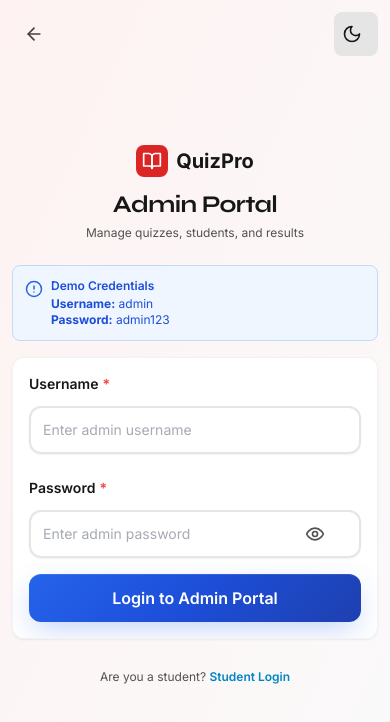
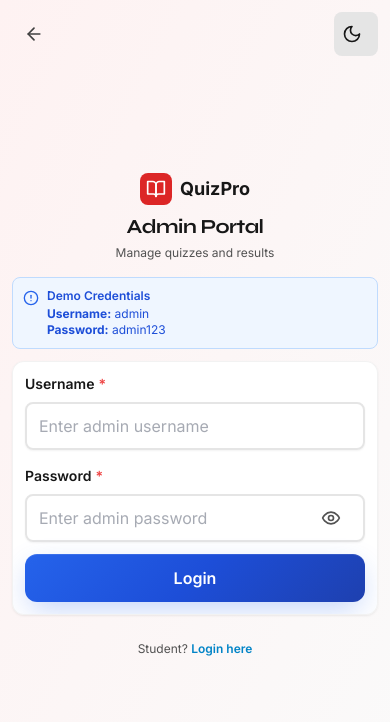
Before and after one commit to Syedd18/QuizPro, a React (Vite) app: page /admin/login in a window 390 px wide. Shown: the top 722 px of the page. Built offline with nearby package versions, Linux system fonts and the light colour scheme; no server answers.

Commit message:
Fix mobile responsiveness for login/register pages - optimize form layouts, input fields, spacing for phone views

```diff
--- a/src/components/FormInput.tsx
+++ b/src/components/FormInput.tsx
@@ -29,8 +29,8 @@ export const FormInput: React.FC<FormInputProps> = ({
   const isPassword = type === 'password';
 
   return (
-    <div className="mb-6 group">
-      <label htmlFor={name} className="block text-sm font-semibold text-neutral-900 dark:text-white mb-3 group-focus-within:text-primary-600 dark:group-focus-within:text-primary-400 transition-colors duration-300">
+    <div className="mb-4 sm:mb-6 group">
+      <label htmlFor={name} className="block text-sm sm:text-base font-semibold text-neutral-900 dark:text-white mb-2 sm:mb-3 group-focus-within:text-primary-600 dark:group-focus-within:text-primary-400 transition-colors duration-300">
         {label}
         {required && <span className="text-red-500 ml-1">*</span>}
       </label>
@@ -45,7 +45,7 @@ export const FormInput: React.FC<FormInputProps> = ({
           onFocus={() => setFocused(true)}
           onBlur={() => setFocused(false)}
           autoComplete={autoComplete}
-          className={`input-field ${error ? 'input-error' : ''} transition-all duration-200`}
+          className={`input-field ${error ? 'input-error' : ''} transition-all duration-200 text-base sm:text-base`}
           aria-invalid={!!error}
           aria-describedby={error ? `${name}-error` : undefined}
         />
@@ -53,7 +53,7 @@ export const FormInput: React.FC<FormInputProps> = ({
           <button
             type="button"
             onClick={() => setShowPassword(!showPassword)}
-            className="absolute right-4 top-1/2 -translate-y-1/2 text-neutral-600 hover:text-primary-600 dark:text-neutral-400 dark:hover:text-primary-400 transition-all duration-200 p-1 rounded-lg hover:bg-primary-50 dark:hover:bg-primary-900/20"
+            className="absolute right-3 sm:right-4 top-1/2 -translate-y-1/2 text-neutral-600 hover:text-primary-600 dark:text-neutral-400 dark:hover:text-primary-400 transition-all duration-200 p-2 rounded-lg hover:bg-primary-50 dark:hover:bg-primary-900/20 min-h-[44px] min-w-[44px] flex items-center justify-center"
             aria-label={showPassword ? 'Hide password' : 'Show password'}
           >
             {showPassword ? <EyeOff size={20} /> : <Eye size={20} />}
--- a/src/index.css
+++ b/src/index.css
@@ -166,11 +166,18 @@
   /* ===== PREMIUM INPUT SYSTEM ===== */
 
   .input-field {
-    @apply w-full px-3 sm:px-4 py-3 text-sm sm:text-base text-neutral-900 dark:text-neutral-50 placeholder-neutral-500 dark:placeholder-neutral-400 rounded-xl transition-all duration-200 shadow-sm focus-visible:outline-none focus-visible:ring-2 focus-visible:ring-primary-500 focus-visible:ring-offset-0 relative min-h-[44px];
+    @apply w-full px-3 sm:px-4 py-2.5 sm:py-3 text-base sm:text-base text-neutral-900 dark:text-neutral-50 placeholder-neutral-500 dark:placeholder-neutral-400 rounded-lg sm:rounded-xl transition-all duration-200 shadow-sm focus-visible:outline-none focus-visible:ring-2 focus-visible:ring-primary-500 focus-visible:ring-offset-0 relative min-h-[48px] sm:min-h-[44px];
     background: rgba(255, 255, 255, 0.8);
     border: 2px solid;
     @apply border-neutral-200 dark:border-neutral-700;
     backdrop-filter: blur(8px);
+    font-size: 16px;
+  }
+
+  @media (max-width: 640px) {
+    .input-field {
+      font-size: 16px !important;
+    }
   }
 
   .input-field:hover {
--- a/src/pages/AdminLogin.tsx
+++ b/src/pages/AdminLogin.tsx
@@ -59,7 +59,7 @@ export const AdminLogin: React.FC = () => {
   };
 
   return (
-    <div className="min-h-screen bg-gradient-to-br from-red-50 to-neutral-50 dark:from-neutral-950 dark:to-neutral-900 flex flex-col items-center justify-center p-3 sm:p-4 transition-colors duration-300">
+    <div className="min-h-screen bg-gradient-to-br from-red-50 to-neutral-50 dark:from-neutral-950 dark:to-neutral-900 flex flex-col items-center justify-center px-3 py-8 sm:p-4 transition-colors duration-300">
       {/* Back button - top left */}
       <div className="absolute top-3 sm:top-4 left-3 sm:left-4">
         <Button
@@ -77,22 +77,22 @@ export const AdminLogin: React.FC = () => {
         <ThemeToggle />
       </div>
 
-      <div className="w-full max-w-md">
+      <div className="w-full max-w-sm sm:max-w-md">
         {/* Header */}
-        <div className="text-center mb-6 sm:mb-8">
-          <div className="flex items-center justify-center gap-2 mb-3 sm:mb-4">
+        <div className="text-center mb-4 sm:mb-8">
+          <div className="flex items-center justify-center gap-2 mb-2 sm:mb-4">
             <div className="w-8 sm:w-10 h-8 sm:h-10 bg-red-600 dark:bg-red-700 rounded-lg flex items-center justify-center flex-shrink-0">
               <BookOpen size={20} className="sm:w-6 sm:h-6 text-white" />
             </div>
-            <span className="text-xl sm:text-2xl font-bold text-neutral-900 dark:text-white truncate">QuizPro</span>
+            <span className="text-lg sm:text-2xl font-bold text-neutral-900 dark:text-white truncate">QuizPro</span>
           </div>
-          <h1 className="text-2xl sm:text-3xl font-bold text-neutral-900 dark:text-white mb-1 sm:mb-2">Admin Portal</h1>
-          <p className="text-xs sm:text-sm text-neutral-600 dark:text-neutral-400">Manage quizzes, students, and results</p>
+          <h1 className="text-xl sm:text-3xl font-bold text-neutral-900 dark:text-white mb-1">Admin Portal</h1>
+          <p className="text-xs sm:text-sm text-neutral-600 dark:text-neutral-400">Manage quizzes and results</p>
         </div>
 
         {/* Alert */}
         {error && (
-          <div className="mb-4 sm:mb-6">
+          <div className="mb-3 sm:mb-6">
             <Alert
               type="error"
               title="Authentication Error"
@@ -103,19 +103,19 @@ export const AdminLogin: React.FC = () => {
         )}
 
         {/* Default Credentials Info */}
-        <div className="mb-4 sm:mb-6 p-3 sm:p-4 bg-blue-50 dark:bg-blue-900/30 border border-blue-200 dark:border-blue-800 rounded-lg">
-          <div className="flex gap-2 sm:gap-3">
-            <AlertCircle size={18} className="sm:w-5 sm:h-5 text-blue-600 dark:text-blue-400 flex-shrink-0 mt-0.5" />
-            <div className="text-xs sm:text-sm text-blue-700 dark:text-blue-300">
-              <p className="font-semibold mb-0.5 sm:mb-1">Demo Credentials</p>
-              <p><strong>Username:</strong> admin</p>
-              <p><strong>Password:</strong> admin123</p>
+        <div className="mb-3 sm:mb-6 p-2.5 sm:p-4 bg-blue-50 dark:bg-blue-900/30 border border-blue-200 dark:border-blue-800 rounded-lg">
+          <div className="flex gap-2">
+            <AlertCircle size={16} className="sm:w-5 sm:h-5 text-blue-600 dark:text-blue-400 flex-shrink-0 mt-0.5" />
+            <div className="text-xs sm:text-sm text-blue-700 dark:text-blue-300 min-w-0">
+              <p className="font-semibold mb-0.5">Demo Credentials</p>
+              <p className="truncate"><strong>Username:</strong> admin</p>
+              <p className="truncate"><strong>Password:</strong> admin123</p>
             </div>
           </div>
         </div>
 
         {/* Form */}
-        <form onSubmit={handleSubmit} className="card p-4 sm:p-8 space-y-4 sm:space-y-6">
+        <form onSubmit={handleSubmit} className="card p-3 sm:p-8 space-y-3 sm:space-y-6">
           <FormInput
             label="Username"
             type="text"
@@ -140,21 +140,22 @@ export const AdminLogin: React.FC = () => {
             variant="primary"
             type="submit"
             disabled={loading}
+            size="md"
             className="w-full"
           >
-            {loading ? 'Logging in...' : 'Login to Admin Portal'}
+            {loading ? 'Logging in...' : 'Login'}
           </Button>
         </form>
 
         {/* Footer */}
-        <div className="mt-4 sm:mt-6 text-center">
+        <div className="mt-3 sm:mt-6 text-center">
           <p className="text-neutral-600 dark:text-neutral-400 text-xs sm:text-sm">
-            Are you a student?{' '}
+            Student?{' '}
             <button
               onClick={() => navigate('/login')}
               className="text-primary-600 dark:text-primary-400 hover:underline font-semibold"
             >
-              Student Login
+              Login here
             </button>
           </p>
         </div>
```
Also changed, not shown: src/pages/Login.tsx (+19 -19 lines), src/pages/Register.tsx (+19 -19 lines).
